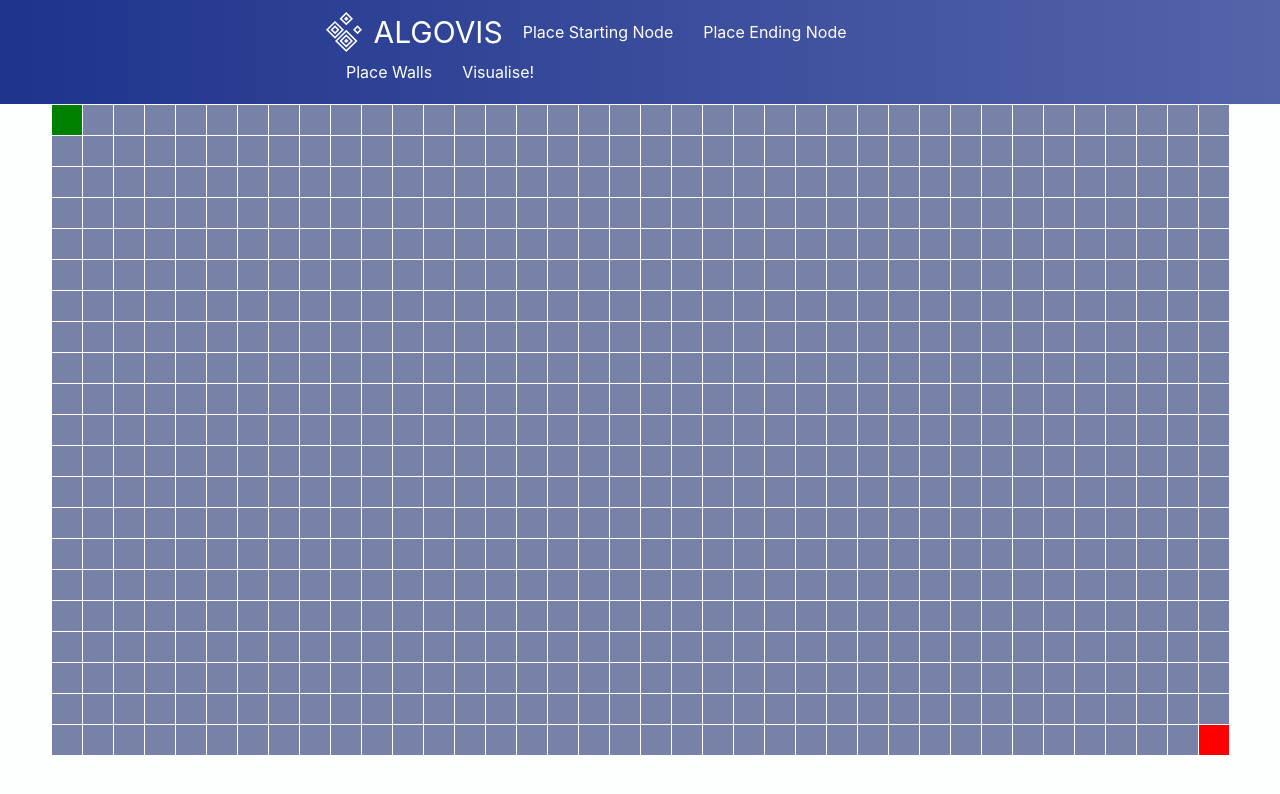
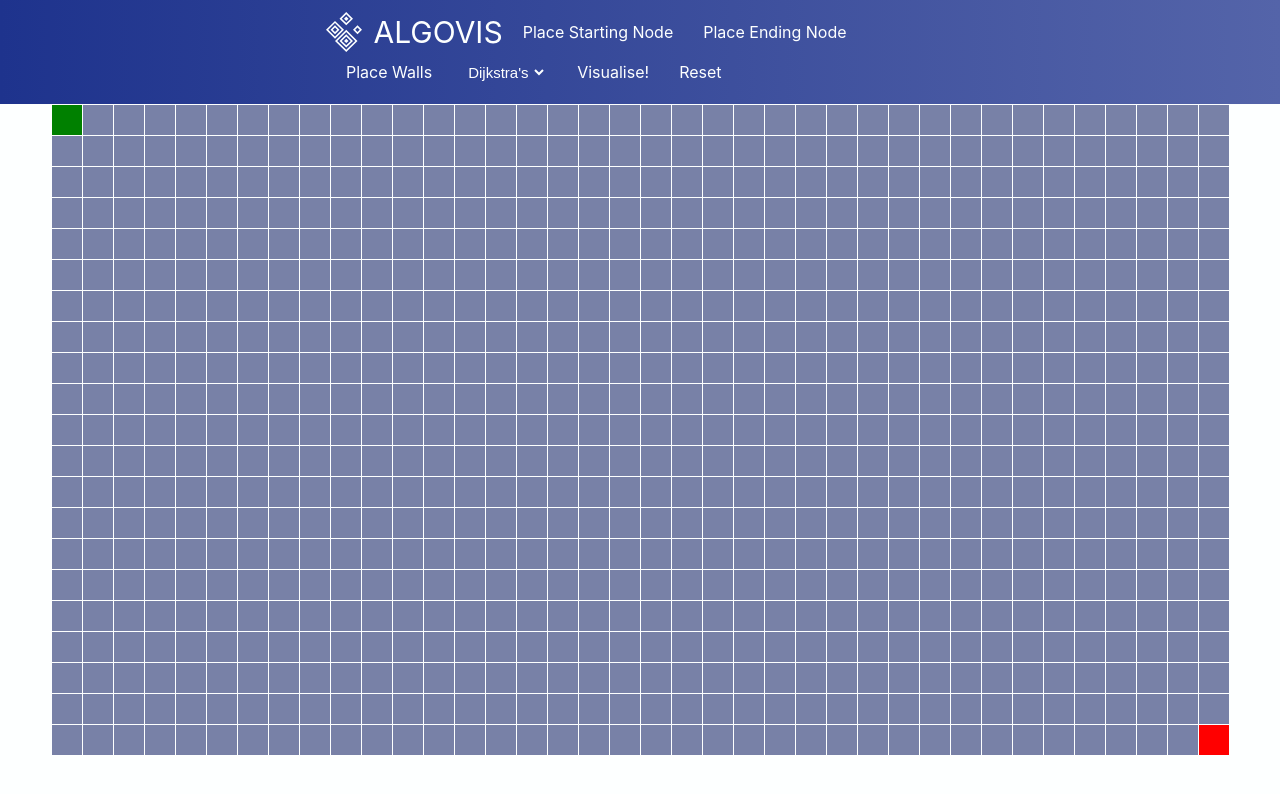
Before and after one commit to dnhen/algovis, a React (Create React App) app: page / in a window 1280 px wide. Shown: the top 794 px of the page. Built offline with nearby package versions, Linux system fonts and the light colour scheme.

Commit message:
Added animations, added an algo selection dropdown in navbar, and a reset button.

```diff
--- a/src/App.js
+++ b/src/App.js
@@ -19,7 +19,7 @@ function App() {
 
   return (
     <div className="app">
-      <Header onClick={handleNavClick} info={{grid: grid, setGrid: setGrid, startCell: startCell, endCell: endCell}} />
+      <Header onClick={handleNavClick} info={{grid: grid, setGrid: setGrid, startCell: startCell, endCell: endCell, setStartCell: setStartCell}} />
       {/* Display the grid */}
       <div className="grid">
         {grid.map((row, rowId) => {
--- a/src/Helpers.js
+++ b/src/Helpers.js
@@ -1,4 +1,4 @@
-import { dijstras } from './algorithms/dijstras.js';
+import { dijkstras } from './algorithms/dijkstras.js';
 
 let placeStartCell = false;
 let placeEndCell = false;
@@ -9,6 +9,7 @@ const placeStartButtonId = "placeStartButton";
 const placeEndButtonId = "placeEndButton";
 const placeWallsButtonId = "placeWallsButton";
 const visualiseButtonId = "visualiseButton";
+const resetButtonId = "resetButton";
 
 const displayTimeout = 10;
 
@@ -98,14 +99,28 @@ export function handleNavClick(buttonId, info){
     } else if(buttonId === visualiseButtonId){
       visualising = true;
 
-      const output = dijstras(info);
+      const algoSelected = document.getElementById("algoSelectBox").value;
+      let output = null;
+
+      if(algoSelected === "dijkstras"){
+        output = dijkstras(info);
+      } else { // Error in algorithm selection -> display error.
+        alert("Please select a valid algorithm!");
+        document.getElementById(visualiseButtonId).classList.remove("active");
+        visualising = false;
+        return;
+      }
 
       visualiseAlgorithm(output[0], output[1], info.setGrid);
 
-      setTimeout(() => { // Run after all displaying is complete
+      // Run after all displaying is complete
+      setTimeout(() => {
         document.getElementById(visualiseButtonId).classList.remove("active");
         visualising = false;
-      }, displayTimeout * output[0].length + (displayTimeout * 2) * output[1].length + 1);
+      }, displayTimeout * output[0].length + (displayTimeout * 2) * output[1].length);
+    } else if(buttonId === resetButtonId){ // Reset the grid
+      info.setStartCell(info.startCell.slice());
+      document.getElementById(buttonId).classList.remove("active");
     }
   } else if(buttonId === placeWallsButtonId && placeWalls){ // Place walls is toggled on (and button was clicked again) -> toggle it off
     placeWalls = false;
--- a/src/algorithms/dijstras.js
+++ b/src/algorithms/dijkstras.js
@@ -5,7 +5,7 @@
 // @param startCell       Arr: the coords of the starting cell
 //
 // @return                Arr: the final array of all grid variations (for visited cells) and final path in format [grids, paths]
-export function dijstras( { grid, setGrid, startCell } ){
+export function dijkstras( { grid, setGrid, startCell } ){
   // Function -> Gets the coords [x, y] of each cell in the grid (to track min distance)
   function getAllCells(grid){
     let output = [];
--- a/src/components/Header.js
+++ b/src/components/Header.js
@@ -9,7 +9,14 @@ const Header = ( { onClick, info } ) => {
         <p className="navOption" id="placeStartButton" onClick={() => onClick("placeStartButton")}>Place Starting Node</p>
         <p className="navOption" id="placeEndButton" onClick={() => onClick("placeEndButton")}>Place Ending Node</p>
         <p className="navOption" id="placeWallsButton" onClick={() => onClick("placeWallsButton")}>Place Walls</p>
+        <div className="navOption">
+          <select id="algoSelectBox">
+            <option className="dropped" value="dijkstras">Dijkstra's</option>
+            <option className="dropped" value="astar">A*</option>
+          </select>
+        </div>
         <p className="navOption" id="visualiseButton" onClick={() => onClick("visualiseButton", info)}>Visualise!</p>
+        <p className="navOption" id="resetButton" onClick={() => onClick("resetButton", info)}>Reset</p>
       </div>
     </header>
   );
--- a/src/index.css
+++ b/src/index.css
@@ -56,6 +56,19 @@ NAVBAR/HEADER STYLES
   background-color: #101C4F;
 }
 
+#algoSelectBox{
+  background-color: rgba(255, 0, 0, 0);
+  color: #FDFFFF;
+  border: 0;
+  padding: 0 2px;
+  height: 100%;
+  font-size: 15px;
+}
+
+#algoSelectBox .dropped {
+  background-color:#142363;
+}
+
 /* -------------------
 GRID STYLES
 ------------------- */
@@ -86,20 +99,60 @@ CELL STYLES
 
 .start {
   background-color: green;
+  animation-name: cellAnimate;
+  animation-duration: 0.15s;
 }
 
 .end {
   background-color: red;
+  animation-name: cellAnimate;
+  animation-duration: 0.15s;
 }
 
 .visited {
   background-color: #4c5891;
+  animation-name: cellAnimate;
+  animation-duration: 0.15s;
 }
 
 .wall {
   background-color: rgb(29, 29, 29);
+  animation-name: cellAnimate;
+  animation-duration: 0.15s;
 }
 
 .highlight {
   background-color: #063233;
+  animation-name: pathAnimate;
+  animation-duration: 1s;
 }
+
+@keyframes cellAnimate {
+  0% {
+    transform: scale(0.7);
+  }
+
+  50% {
+    transform: scale(1.1);
+  }
+
+  100% {
+    transform: scale(1);
+
+  }
+}
+
+@keyframes pathAnimate {
+  0% {
+    transform: scale(0.7);
+  }
+
+  50% {
+    transform: scale(1.2);
+  }
+
+  100% {
+    transform: scale(1);
+
+  }
+}
```
